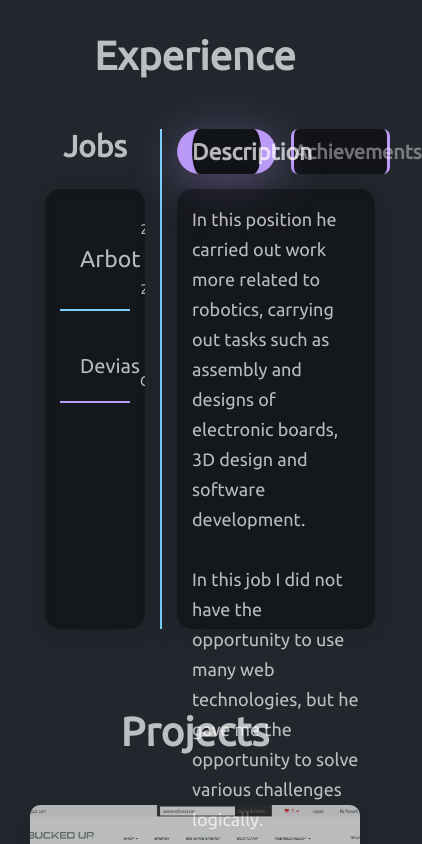
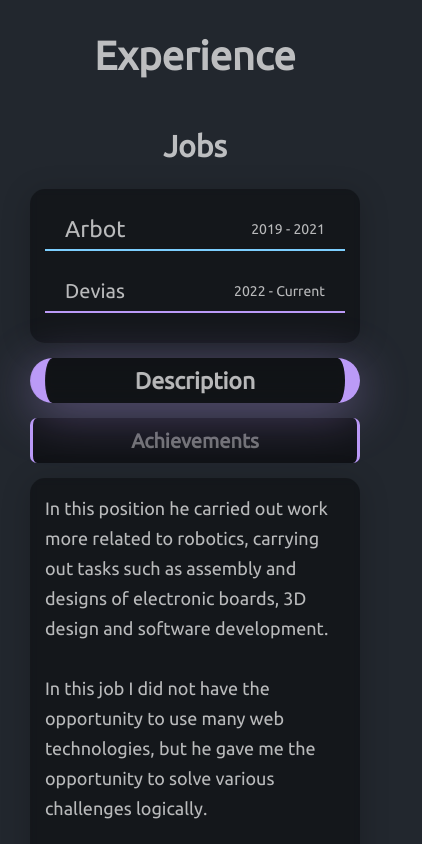
Before and after one commit to VAB-8350/portafolio, a Next.js app: page / in a window 390 px wide. Shown: the part 2180-3024 px from the top of the page, 422 px wide, since content can reach past the window. Built offline with nearby package versions, Linux system fonts and the light colour scheme.

Commit message:
Fix styles

```diff
--- a/src/styles/ContactForm.module.scss
+++ b/src/styles/ContactForm.module.scss
@@ -3,10 +3,19 @@
   display: flex;
   flex-direction: row;
   background-color: rgba(0, 0, 0, 0.4);
-  box-shadow: 0 5px 30px rgba(0, 0, 0, 0.2);
+  box-shadow: 0 5px 10px rgba(0, 0, 0, 0.2);
+  backdrop-filter: blur(3px);
   border-radius: 20px;
   overflow: hidden;
   align-items: center;
+  z-index: 10;
+  transition: .4s;
+
+  &:hover {
+    box-shadow: 0 10px 30px rgba(0, 0, 0, 0.5);
+    backdrop-filter: blur(10px);
+    transition: .2s;
+  }
 
   img {
     width: 50%;
--- a/src/styles/Experience.module.scss
+++ b/src/styles/Experience.module.scss
@@ -7,10 +7,21 @@
   min-height: 400px;
   max-height: 500px;
 
+  @media (max-width: 850px) {
+    flex-direction: column;
+    max-height: fit-content;
+  }
+
   .work-list {
     width: 40%;
     padding: 0 15px;
     border-right: 2px solid #7dcfff;
+
+    @media (max-width: 850px) {
+      width: 100%;
+      border: none;
+      padding: 0;
+    }
 
     h3 {
       display: block;
@@ -33,6 +44,10 @@
       overflow-y: auto;
       padding: 0 15px;
       transition: .4s;
+
+      @media (max-width: 850px) {
+        padding-bottom: 30px;
+      }
 
       &:hover {
         box-shadow: 0 10px 50px rgba(0, 0, 0, 0.5);
@@ -81,10 +96,20 @@
     flex-direction: column;
     gap: 15px;
 
+    @media (max-width: 850px) {
+      width: 100%;
+      border: none;
+      padding: 0;
+    }
+
     .btn-container {
       display: flex;
       width: 100%;
       gap: 15px;
+
+      @media (max-width: 420px) {
+        flex-direction: column;
+      }
 
       .active {
         font-size: 2.3rem;
@@ -112,6 +137,10 @@
         font-weight: bold;
         font-family: Ubuntu;
         transition: .6s;
+
+        @media (max-width: 420px) {
+          width: 100%;
+        }
 
         &:hover {
           font-size: 2.3rem;
@@ -142,6 +171,8 @@
       background-color: rgba(0, 0, 0, 0.4);
       box-shadow: 0 5px 30px rgba(0, 0, 0, 0.2);
       backdrop-filter: blur(3px);
+      overflow-x: hidden;
+      overflow-y: auto;
       min-height: calc(100% - 60px);
       padding: 15px;
       transition: .4s;
```
